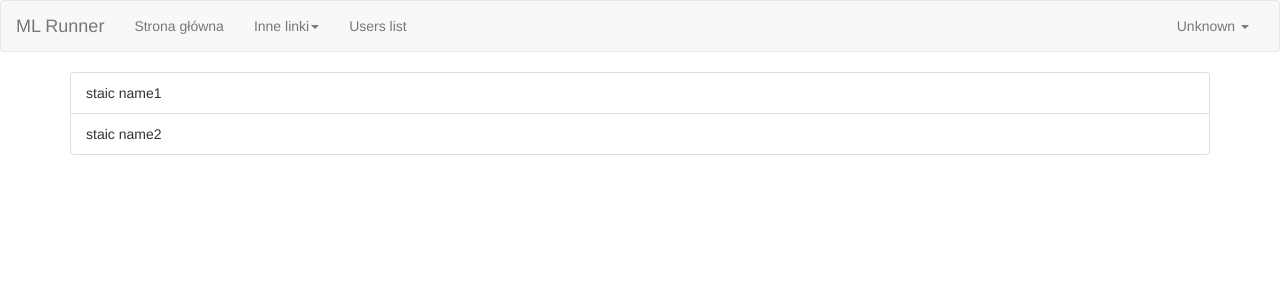
After one commit to shnela/ml_runner, a Flask app: page /users/ in a window 1280 px wide. The commit adds this page. Shown: the top 300 px of the page. Run offline with Flask 2, Linux system fonts and the light colour scheme; some libraries are stand-ins or nearby versions.

```diff
--- a/ml_runner/main/views.py
+++ b/ml_runner/main/views.py
@@ -17,9 +17,9 @@ def index():
     return render_template('index.html', user_info=user_info)
 
 
-@bp.route('/bootstrap_play/')
-def bootstrap_play():
-    return render_template('bootstrap_play.html')
+@bp.route('/users/')
+def users_list():
+    return render_template('users_list.html')
 
 
 @bp.route('/user/<name>/<amount>/')
--- a/ml_runner/templates/base.html
+++ b/ml_runner/templates/base.html
@@ -30,7 +30,7 @@
             <li><a href="{{ url_for('main.hello_from_kwargs', name='Pollena', amount=2000) }}">Pollena 2000</a></li>
           </ul>
         </li>
-        <li><a href="{{ url_for('main.bootstrap_play') }}">Bootstrap grid</a></li>
+        <li><a href="{{ url_for('main.users_list') }}">Users list</a></li>
       </ul>
       <ul class="nav navbar-nav navbar-right">
         <li class="dropdown">
--- /dev/null
+++ b/ml_runner/templates/users_list.html
@@ -0,0 +1,12 @@
+{% extends "base.html" %}
+
+{% block custom_content %}
+  <ul class="list-group">
+    <li class="list-group-item">
+      staic name1
+    </li>
+    <li class="list-group-item">
+      staic name2
+    </li>
+  </ul>
+{% endblock %}
```
Also changed, not shown: README.md.
